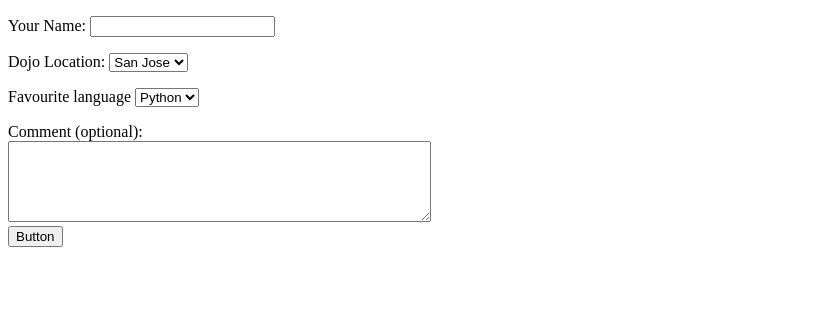
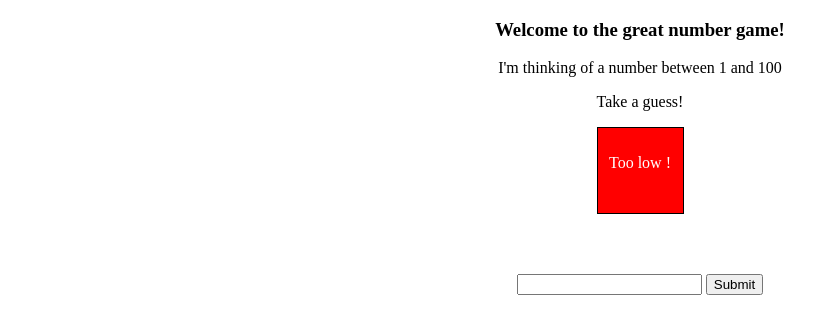
Before and after one commit to MuntaserYounis/python_stack, a Flask app: page / in a window 1280 px wide. Shown: the top 334 px of the page, without its empty margins (0-838 px from the left). Run offline with Flask 3, Linux system fonts and the light colour scheme.

Commit message:
greater number

```diff
--- a/flask/flask_fundamentals/Dojo_survey/server.py
+++ b/flask/flask_fundamentals/Dojo_survey/server.py
@@ -8,6 +8,7 @@ def index():
 
 @app.route('/result', methods = ["POST"])
 def process():
+
     return render_template('output.html',name = request.form['name'],loc = request.form['location'],fav = request.form['language'],comment = request.form['comment'])
 if __name__ == '__main__':
     app.run(debug=True)
--- a/flask/flask_fundamentals/Dojo_survey/templates/index.html
+++ b/flask/flask_fundamentals/Dojo_survey/templates/index.html
@@ -8,7 +8,7 @@
 
 </head>
 <body>
-    <form action="result" method="post">
+    <form action="/result" method="post">
         <p>Your Name: <input type="text" name="name"></p>
         <p>Dojo Location: <select id="location" name="location">
             <option>San Jose</option>
--- /dev/null
+++ b/flask/flask_fundamentals/great_number_game/server.py
@@ -0,0 +1,28 @@
+from flask import Flask, session, request, render_template,redirect
+import random
+
+app = Flask(__name__)
+app.secret_key = 'secret_key'
+
+@app.route('/')
+def index():
+        if 'random' not in session:
+            session['random'] = random.randint(1,100)
+        if 'myguess' not in session:
+            session['myguess'] = 0
+        print(session['random'])
+        return render_template('index.html', random = session['random'], guess = session['myguess'])
+
+
+@app.route('/process', methods = ['POST'])
+def process():
+    session['myguess'] = int(request.form['myguess'])
+    return redirect('/')
+
+@app.route('/clr', methods = ['POST'])
+def clear():
+    session.clear()
+    return redirect('/')
+
+if __name__ == '__main__':
+    app.run(debug=True)
--- /dev/null
+++ b/flask/flask_fundamentals/great_number_game/templates/index.html
@@ -0,0 +1,56 @@
+<!DOCTYPE html>
+<html lang="en">
+<head>
+    <meta charset="UTF-8">
+    <meta http-equiv="X-UA-Compatible" content="IE=edge">
+    <meta name="viewport" content="width=device-width, initial-scale=1.0">
+    <style>
+
+        .red, .green{
+            padding: 10px 10px;
+            color: white;
+            border: 1px solid black;
+            width: 65px;
+            height: 65px;
+        }
+        .red{
+            background-color: red;
+        }
+        .green{
+            background-color: green;
+        }
+        #submit{
+            margin-top: 60px;
+        }
+    </style>
+    <title>Document</title>
+</head>
+<body>
+    <center>
+
+        <h3>Welcome to the great number game!</h3>
+        <p>I'm thinking of a number between 1 and 100</p>
+        <p>Take a guess!</p>
+        {% if guess > random%}
+        <div class="red">
+            <p> Too High !</p>
+        </div>
+        {% elif guess < random %}
+        <div class="red">
+            <p> Too low !</p>
+        </div>
+        {% else %}
+        <div class="green">
+            <p>{{guess}} was the number!</p>
+            <form action="/clr" method="post">
+                <input type="submit" value="play again">
+            </form>
+        </div>
+        {% endif %}
+        <form action="/process" method="post" id="submit">
+        <input type="text" name="myguess">
+        <input type="submit" value="Submit">
+        </form>
+    </center>
+</body>
+</html>
```
Also changed, not shown: 1 other file.
